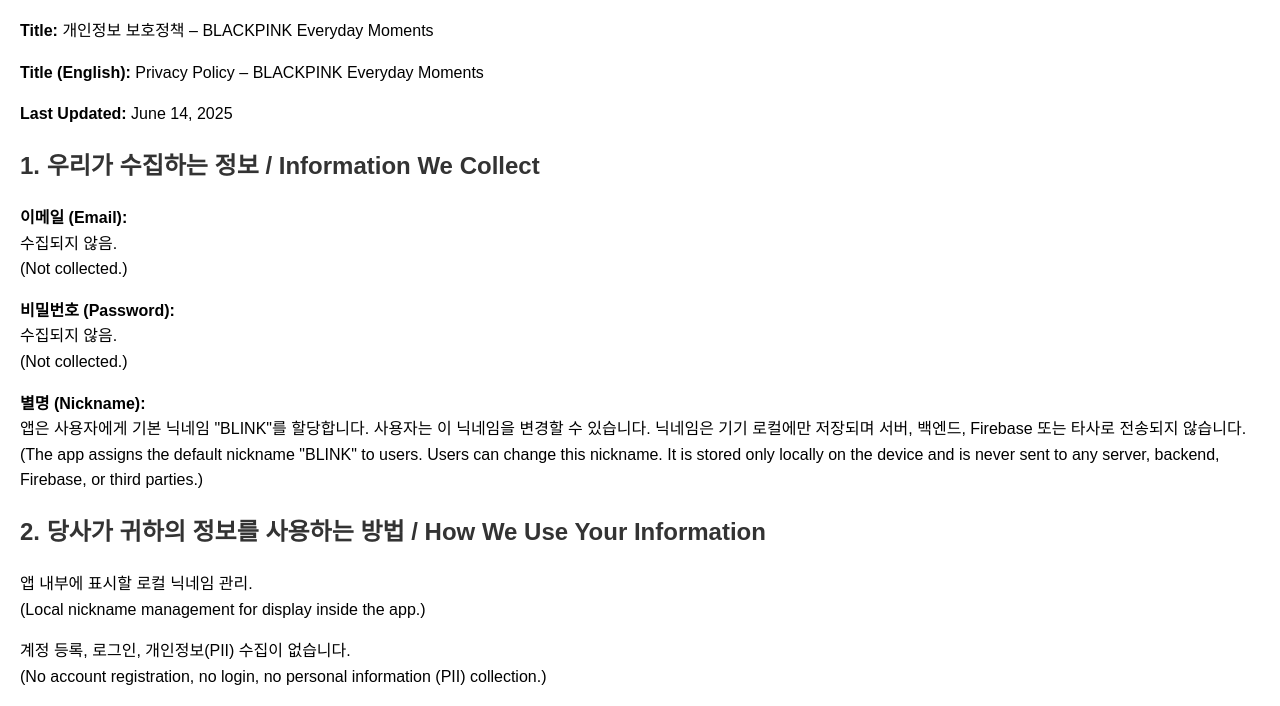
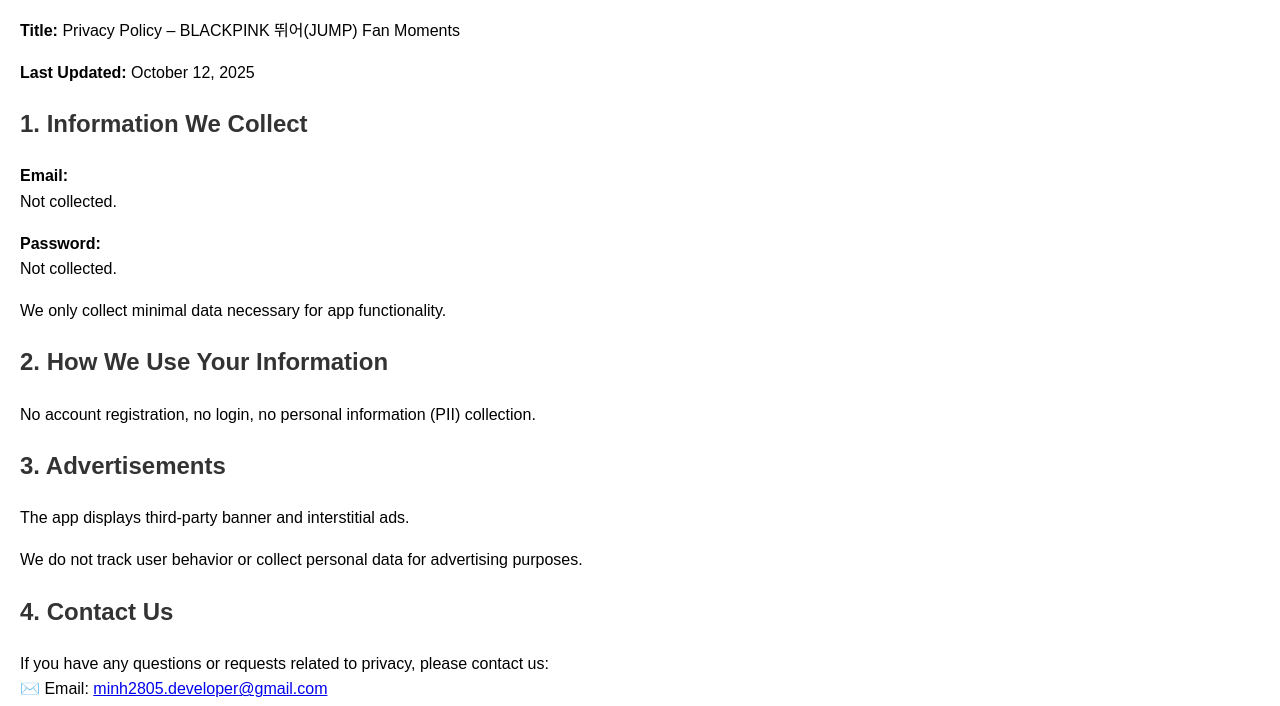
Before and after one commit to sontungmtpiscallingyou/blackpink-policy, a plain HTML site: page index.html in a window 1280 px wide. Shown: the part 76-782 px from the top of the page. Drawn offline with Linux system fonts and the light colour scheme.

Commit message:
Update index.html

```diff
--- a/index.html
+++ b/index.html
@@ -1,8 +1,8 @@
 <!DOCTYPE html>
-<html lang="vi">
+<html lang="en">
 <head>
     <meta charset="UTF-8">
-    <title>Privacy Policy – BLACKPINK Everyday Moments</title>
+    <title>Privacy Policy – BLACKPINK 뛰어(JUMP) Fan Moments</title>
     <style>
         body {
             font-family: Arial, sans-serif;
@@ -16,39 +16,23 @@
 </head>
 <body>
 <h1>📄 Privacy Policy Document</h1>
-<p><strong>Title:</strong> 개인정보 보호정책 – BLACKPINK Everyday Moments</p>
-<p><strong>Title (English):</strong> Privacy Policy – BLACKPINK Everyday Moments</p>
-<p><strong>Last Updated:</strong> June 14, 2025</p>
+<p><strong>Title:</strong> Privacy Policy – BLACKPINK 뛰어(JUMP) Fan Moments</p>
+<p><strong>Last Updated:</strong> October 12, 2025</p>
 
-<h2>1. 우리가 수집하는 정보 / Information We Collect</h2>
-<p><strong>이메일 (Email):</strong><br>수집되지 않음.<br>(Not collected.)</p>
-<p><strong>비밀번호 (Password):</strong><br>수집되지 않음.<br>(Not collected.)</p>
-<p><strong>별명 (Nickname):</strong><br>
-    앱은 사용자에게 기본 닉네임 "BLINK"를 할당합니다. 사용자는 이 닉네임을 변경할 수 있습니다.
-    닉네임은 기기 로컬에만 저장되며 서버, 백엔드, Firebase 또는 타사로 전송되지 않습니다.
-    <br>(The app assigns the default nickname "BLINK" to users. Users can change this nickname.
-    It is stored only locally on the device and is never sent to any server, backend, Firebase, or
-    third parties.)
-</p>
+<h2>1. Information We Collect</h2>
+<p><strong>Email:</strong><br>Not collected.</p>
+<p><strong>Password:</strong><br>Not collected.</p>
+<p>We only collect minimal data necessary for app functionality.</p>
 
-<h2>2. 당사가 귀하의 정보를 사용하는 방법 / How We Use Your Information</h2>
-<p>앱 내부에 표시할 로컬 닉네임 관리.<br>(Local nickname management for display inside the app.)</p>
-<p>계정 등록, 로그인, 개인정보(PII) 수집이 없습니다.<br>
-    (No account registration, no login, no personal information (PII) collection.)</p>
+<h2>2. How We Use Your Information</h2>
+<p>No account registration, no login, no personal information (PII) collection.</p>
 
-<h2>3. 광고 / Advertisements</h2>
-<p>앱에는 타사 배너 및 중간 광고가 표시됩니다.<br>
-    (The app displays third-party banner and interstitial ads.)</p>
-<p>당사는 광고 목적으로 사용자 행동을 추적하지 않으며, 개인 데이터를 수집하지 않습니다.<br>
-    (We do not track user behavior or collect personal data for advertising purposes.)</p>
+<h2>3. Advertisements</h2>
+<p>The app displays third-party banner and interstitial ads.</p>
+<p>We do not track user behavior or collect personal data for advertising purposes.</p>
 
-<h2>4. 데이터 삭제 / Data Deletion</h2>
-<p>앱을 제거하면 언제든지 닉네임을 삭제할 수 있습니다.<br>
-    (You can delete the nickname at any time by uninstalling the app.)</p>
-
-<h2>5. 문의하기 / Contact Us</h2>
-<p>개인정보 보호와 관련된 질문이나 요청 사항이 있으시면 저희에게 연락해 주세요.<br>
-    (If you have any questions or requests related to privacy, please contact us:)<br>
+<h2>4. Contact Us</h2>
+<p>If you have any questions or requests related to privacy, please contact us:<br>
     ✉️ Email: <a href="mailto:minh2805.developer@gmail.com">minh2805.developer@gmail.com</a></p>
 </body>
 </html>
```
